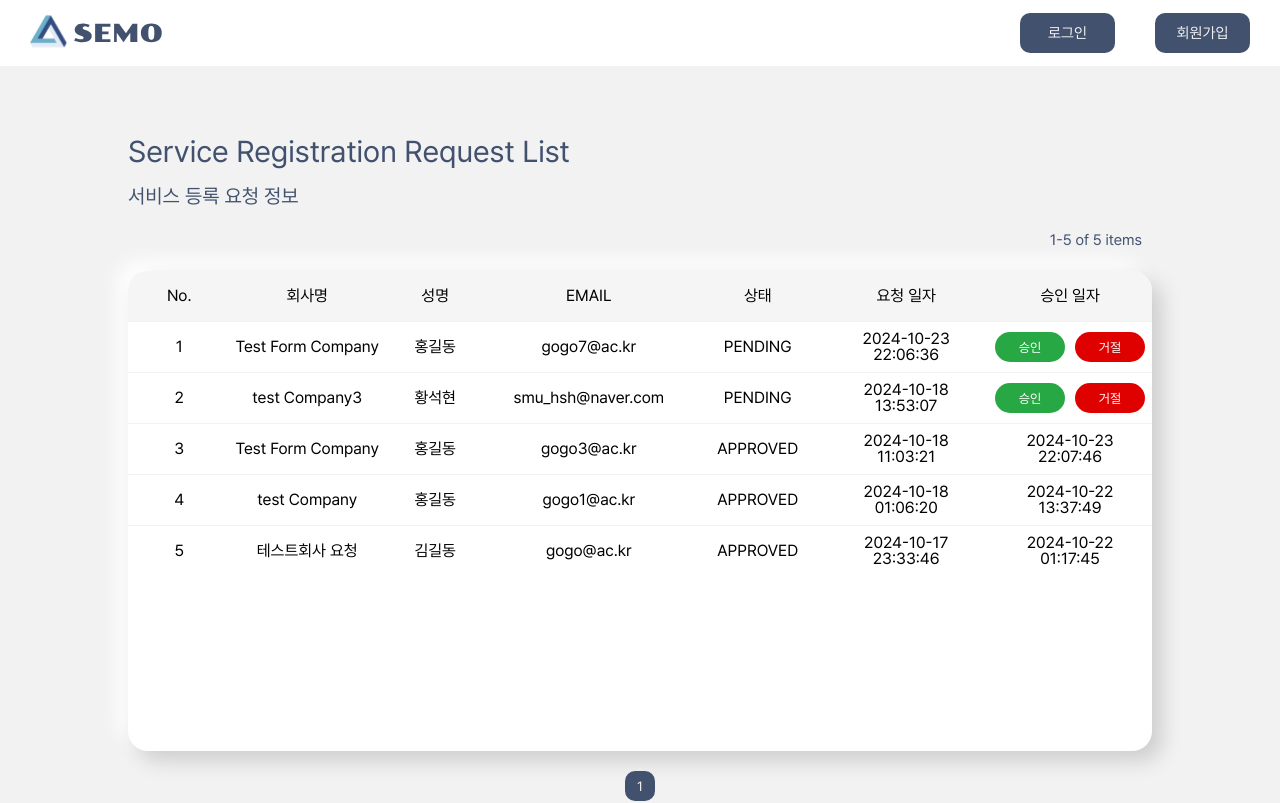
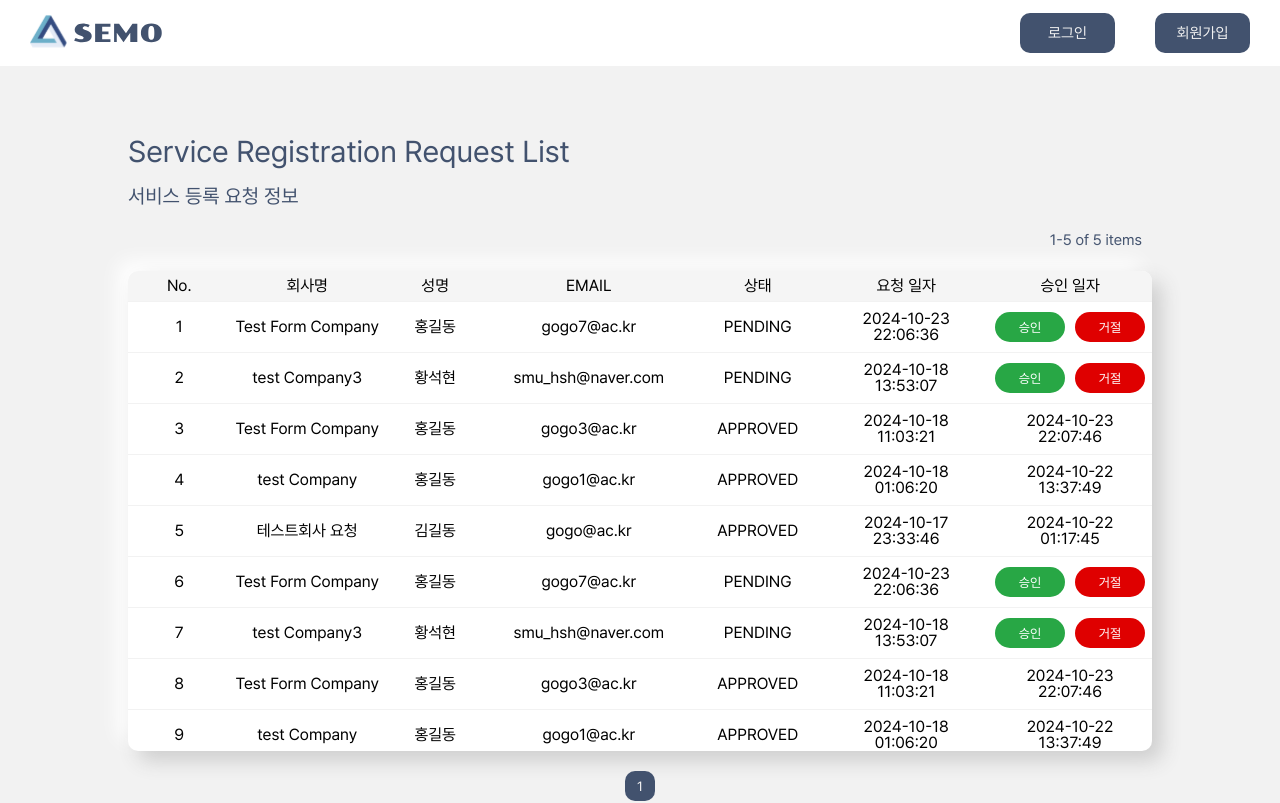
Before and after one commit to Team-SE-MO/semo-client, a React (Create React App) app: page /company-req in a window 1280 px wide. Shown: the top 803 px of the page. Built offline with nearby package versions, Linux system fonts and the light colour scheme.

Commit message:
🎨 design: 행 높이 및 border radius 수정

```diff
--- a/src/pages/CompanyRequests.scss
+++ b/src/pages/CompanyRequests.scss
@@ -31,7 +31,7 @@
     box-shadow:
       10px 10px 20px $shadow-color,
       -10px -10px 20px $white;
-    border-radius: 20px;
+    border-radius: 10px;
     overflow: hidden;
   }
 }
@@ -40,7 +40,7 @@
   width: 100%;
   &__head {
     background-color: #f5f5f5;
-    height: 50px;
+    height: 30px;
     vertical-align: middle;
   }
   &__row {
--- a/src/pages/CompanyRequests.tsx
+++ b/src/pages/CompanyRequests.tsx
@@ -19,6 +19,56 @@ const CompanyRequests = () => {
   const colWidth = ['10%', '15%', '10%', '20%', '13%', '16%', '16%'];
 
   const formContent = [
+    {
+      formId: 41,
+      companyName: 'Test Form Company',
+      taxId: '000-00-00007',
+      ownerName: '홍길동',
+      email: 'gogo7@ac.kr',
+      formStatus: 'PENDING',
+      requestDate: '2024-10-23 22:06:36.000',
+      approvedAt: null,
+    },
+    {
+      formId: 25,
+      companyName: 'test Company3',
+      taxId: '000-00-00003',
+      ownerName: '황석현',
+      email: 'smu_hsh@naver.com',
+      formStatus: 'PENDING',
+      requestDate: '2024-10-18 13:53:07.000',
+      approvedAt: null,
+    },
+    {
+      formId: 21,
+      companyName: 'Test Form Company',
+      taxId: '000-00-00001',
+      ownerName: '홍길동',
+      email: 'gogo3@ac.kr',
+      formStatus: 'APPROVED',
+      requestDate: '2024-10-18 11:03:21.000',
+      approvedAt: '2024-10-23 22:07:46.000',
+    },
+    {
+      formId: 3,
+      companyName: 'test Company',
+      taxId: '000-00-00002',
+      ownerName: '홍길동',
+      email: 'gogo1@ac.kr',
+      formStatus: 'APPROVED',
+      requestDate: '2024-10-18 01:06:20.000',
+      approvedAt: '2024-10-22 13:37:49.000',
+    },
+    {
+      formId: 1,
+      companyName: '테스트회사 요청',
+      taxId: '123-45-67891',
+      ownerName: '김길동',
+      email: 'gogo@ac.kr',
+      formStatus: 'APPROVED',
+      requestDate: '2024-10-17 23:33:46.000',
+      approvedAt: '2024-10-22 01:17:45.000',
+    },
     {
       formId: 41,
       companyName: 'Test Form Company',
```
